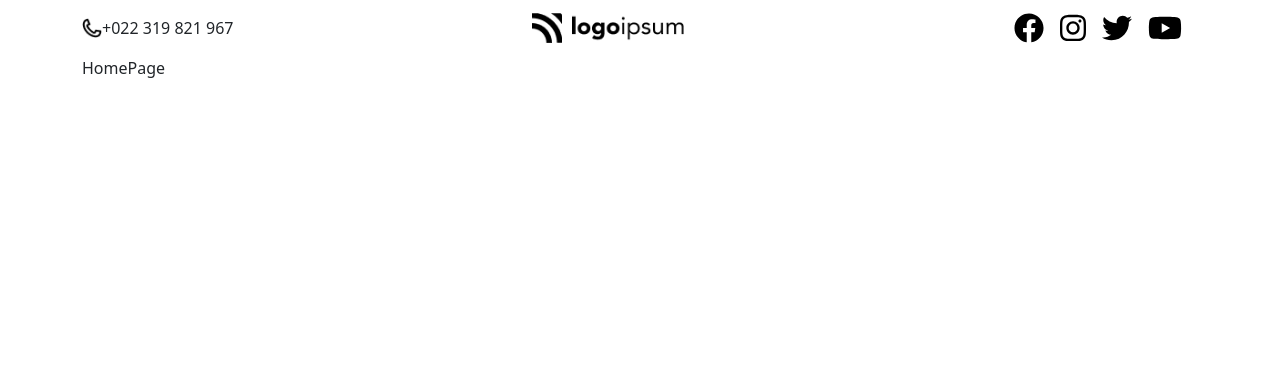
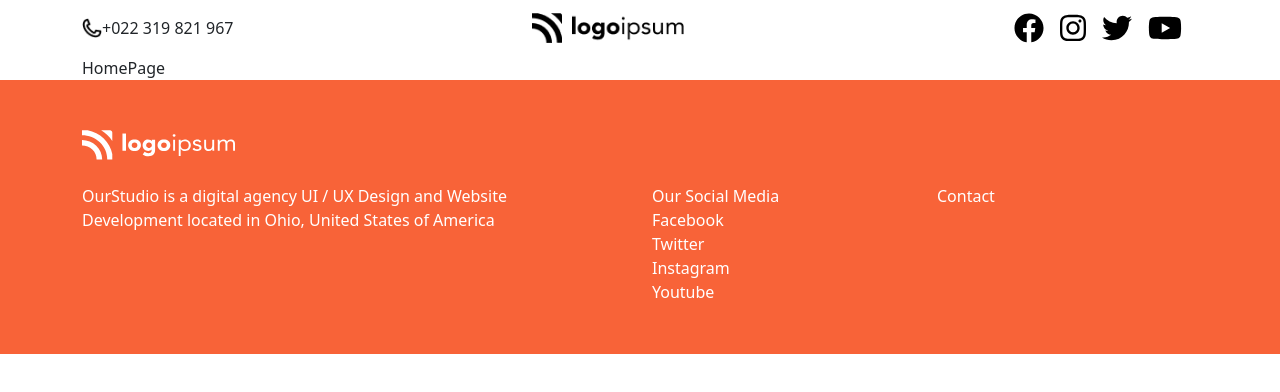
Before and after one commit to Mhde96/react-tech-unicorn, a React (Create React App) app: page / in a window 1280 px wide. Shown: the top 392 px of the page. Built offline with nearby package versions, Linux system fonts and the light colour scheme.

Commit message:
Add Footer

```diff
--- a/src/components/layout/Footer.tsx
+++ b/src/components/layout/Footer.tsx
@@ -1,12 +1,40 @@
-import { Row } from "react-bootstrap";
+import { Row, Col, Nav } from "react-bootstrap";
+import Navbar from "react-bootstrap/Navbar";
+import Container from "react-bootstrap/Container";
 
 export const Footer = () => {
   return (
-    <div>
-
-      <Row>
-
-      </Row>
+    <div id="footer">
+      <Container>
+        <Row>
+          <Navbar.Brand href="#home">
+            <img
+              src="assets/svg/logo-footer.svg"
+              height="30"
+              className="d-inline-block align-top"
+              alt="React Bootstrap logo"
+            />
+          </Navbar.Brand>
+        </Row>
+        <br/>
+        <Row>
+          <Col lg={5}>
+            OurStudio is a digital agency UI / UX Design and Website Development
+            located in Ohio, United States of America
+          </Col>
+          <Col lg={1} />
+          <Col lg={3}>
+            <Navbar.Text>Our Social Media</Navbar.Text>
+            <Nav.Link>Facebook</Nav.Link>
+            <Nav.Link>Twitter</Nav.Link>
+            <Nav.Link>Instagram</Nav.Link>
+            <Nav.Link>Youtube</Nav.Link>
+          </Col>
+          <Col lg={3}>
+            <Navbar.Text>Contact</Navbar.Text>
+          </Col>
+        </Row>
+      </Container>
     </div>
   );
 };
--- a/src/components/layout/PlatformLayout.tsx
+++ b/src/components/layout/PlatformLayout.tsx
@@ -7,8 +7,8 @@ export const PlatformLayout = () => {
   return (
     <>
       <Header />
-      <Container >
-      <Outlet />
+      <Container>
+        <Outlet />
       </Container>
 
       <Footer />
--- a/src/routes.tsx
+++ b/src/routes.tsx
@@ -1,6 +1,11 @@
+
+
+
 import { BrowserRouter, Routes, Route } from "react-router-dom";
 import { HomeContainer } from "./containers/HomeContainer";
 import { PlatformLayout } from "./components/layout/PlatformLayout";
+
+import "./styles/footer.scss"
 
 export const Navigations = () => {
   return (
--- /dev/null
+++ b/src/styles/footer.scss
@@ -0,0 +1,5 @@
+#footer {
+  background: #f86338;
+  color: white;
+  padding: 50px 0;
+}
```
Also changed, not shown: public/assets/svg/user.svg (added).
